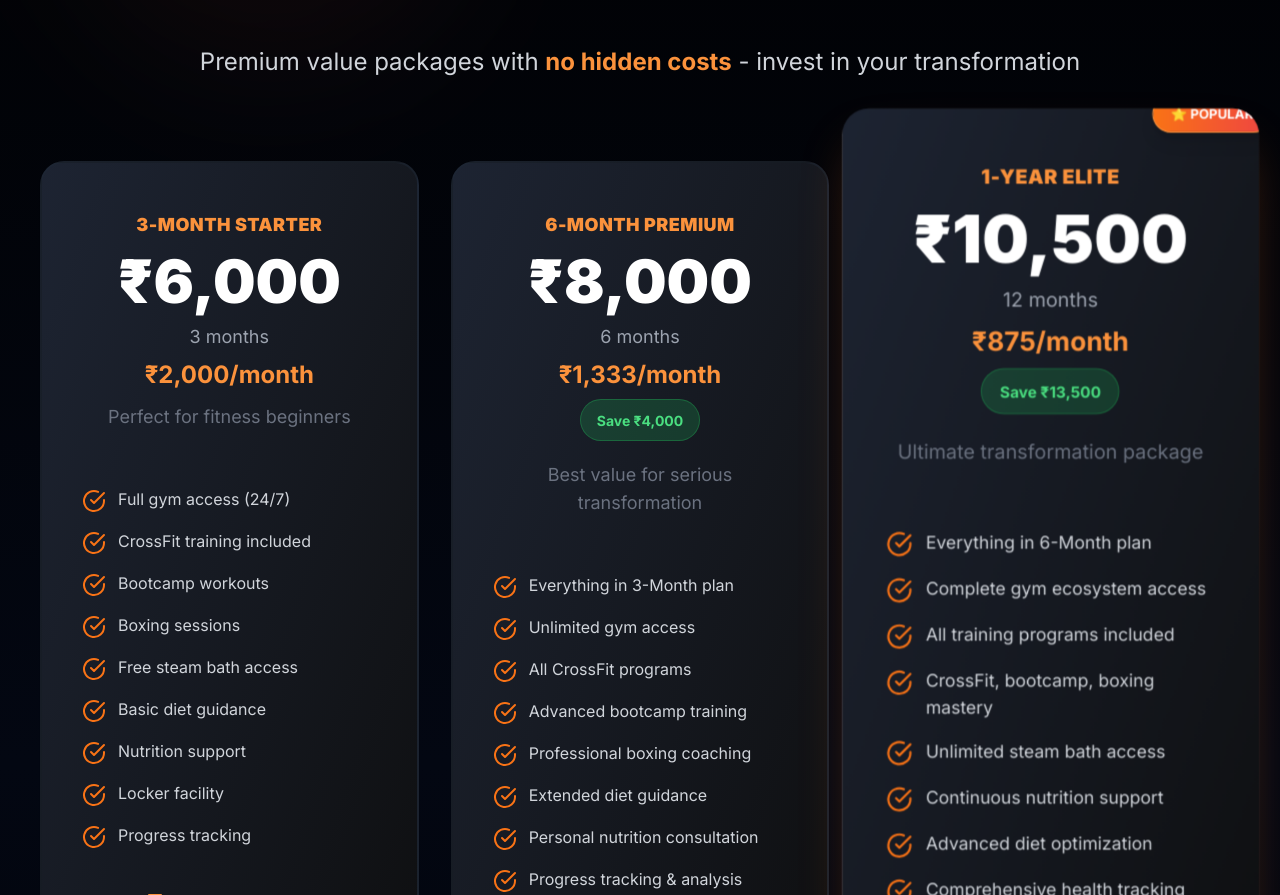
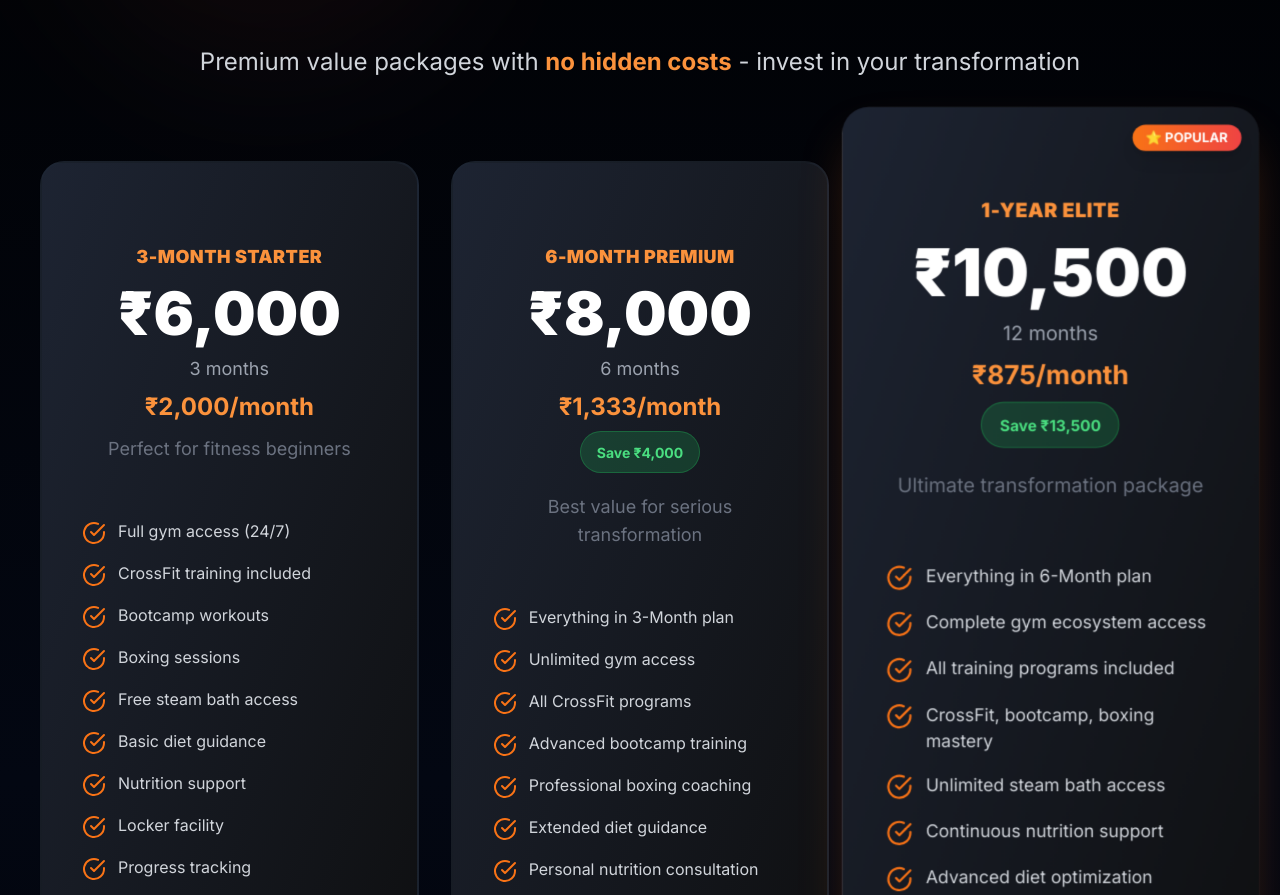
Before and after one commit to Ananddd06/Gym_website_fusion24, a Next.js app: page / in a window 1280 px wide. Shown: the part 7470-8365 px from the top of the page. Built offline with nearby package versions, Linux system fonts and the light colour scheme.

Commit message:
Move popular badge inside card above title with proper spacing

```diff
--- a/app/page.tsx
+++ b/app/page.tsx
@@ -786,22 +786,22 @@ export default function Fusion24Website() {
                 } opacity-0 group-hover:opacity-100 transition-opacity duration-500`}></div>
 
                 {plan.popular && (
-                  <div className="absolute -top-3 -right-3 z-20">
-                    <div className="bg-gradient-to-r from-orange-500 to-red-500 text-white px-4 py-2 rounded-full text-xs font-bold shadow-lg border border-orange-400">
+                  <div className="absolute top-4 right-4 z-20">
+                    <div className="bg-gradient-to-r from-orange-500 to-red-500 text-white px-3 py-1 rounded-full text-xs font-bold shadow-lg">
                       ⭐ POPULAR
                     </div>
                   </div>
                 )}
 
                 {!plan.popular && plan.badge && (
-                  <div className="absolute -top-6 left-1/2 transform -translate-x-1/2 z-20">
-                    <div className="bg-gradient-to-r from-gray-700 to-gray-800 text-white px-4 sm:px-6 py-2 sm:py-3 rounded-full text-xs sm:text-sm font-bold shadow-xl border border-gray-600">
+                  <div className="absolute top-4 right-4 z-20">
+                    <div className="bg-gradient-to-r from-gray-700 to-gray-800 text-white px-3 py-1 rounded-full text-xs font-bold shadow-lg">
                       {plan.badge}
                     </div>
                   </div>
                 )}
 
-                <CardHeader className="relative z-10 text-center pt-8 sm:pt-12 pb-6 sm:pb-8 px-4 sm:px-6">
+                <CardHeader className="relative z-10 text-center pt-16 sm:pt-20 pb-6 sm:pb-8 px-4 sm:px-6">
                   <div className="mb-4 sm:mb-6">
                     <div className="text-sm sm:text-lg font-black text-orange-400 uppercase tracking-wide mb-2 sm:mb-3">{plan.name}</div>
                     <div className="text-4xl sm:text-6xl font-black text-white mb-2 sm:mb-3">{plan.price}</div>
```
